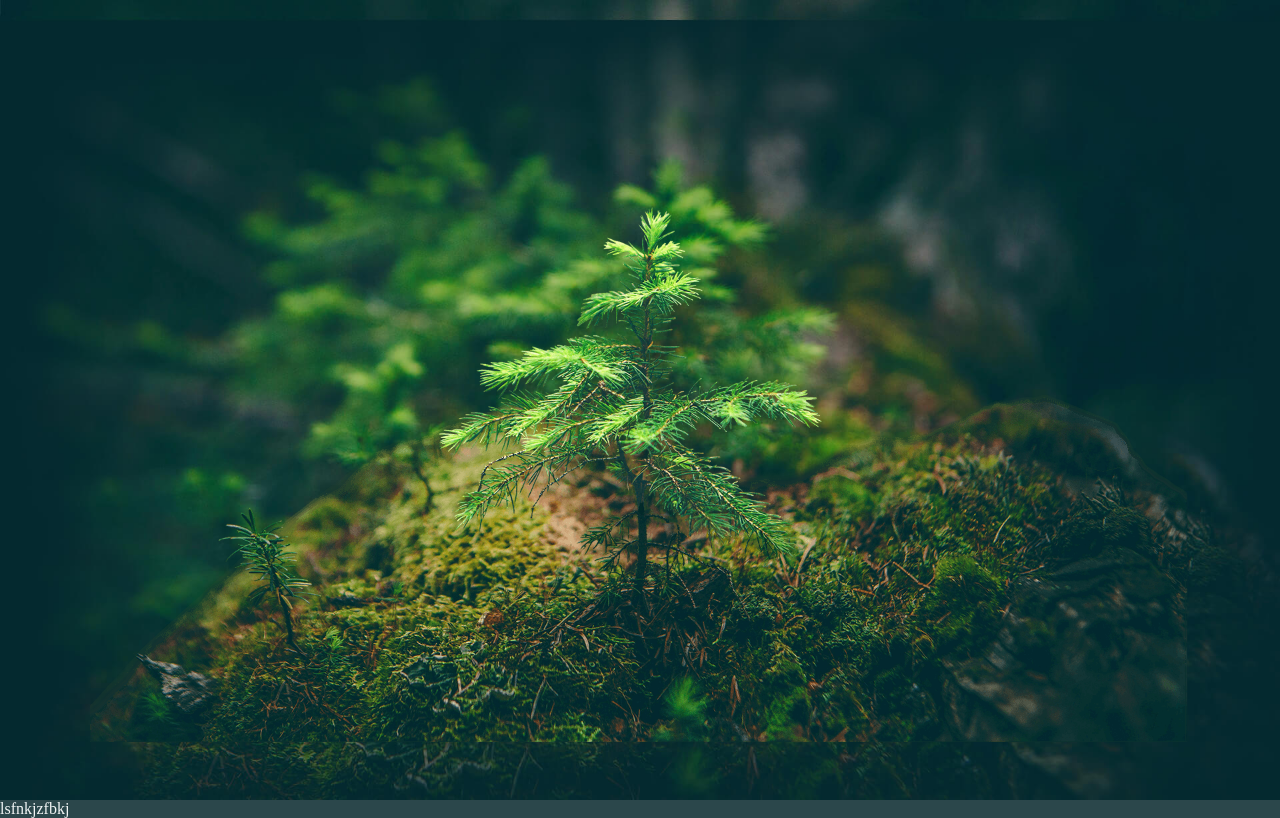
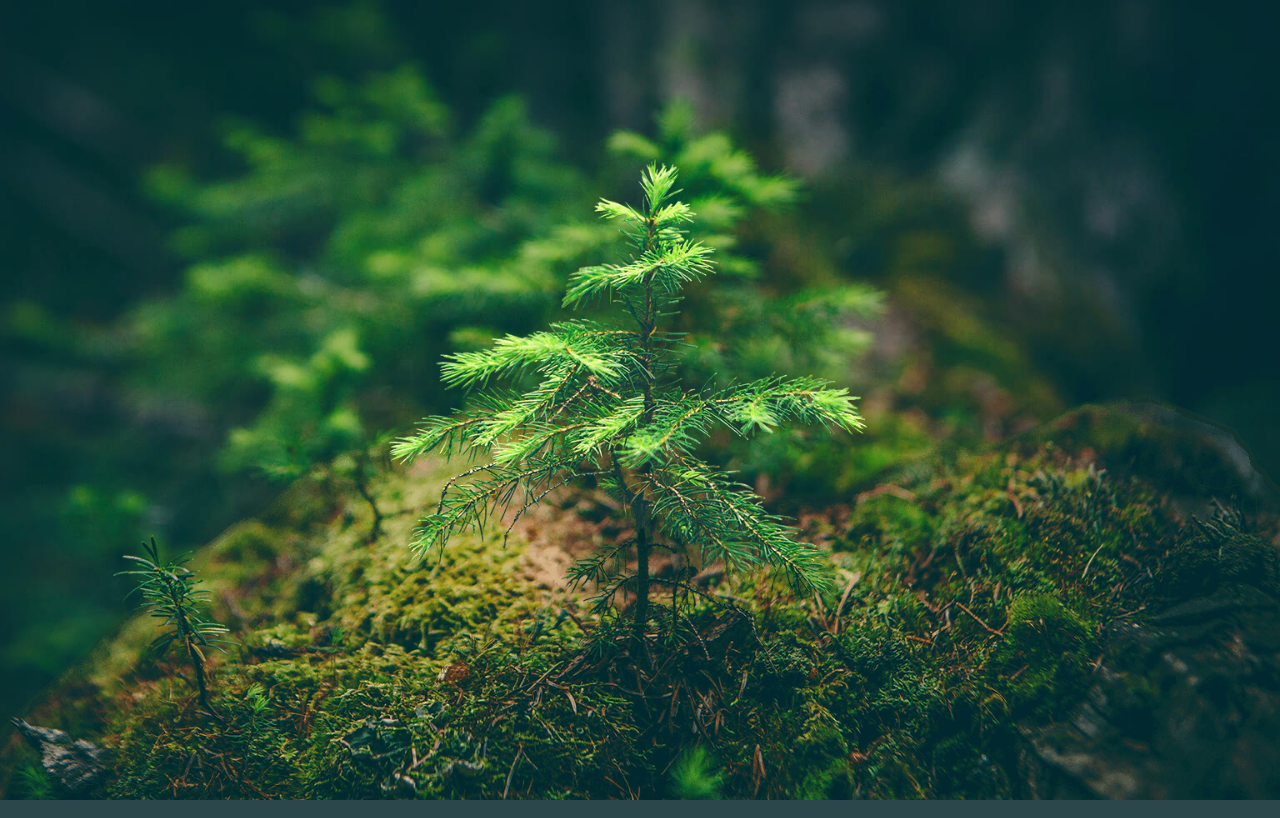
Before and after one commit to alex79yog/Hillel, a plain HTML site: page MyOwnPractice/Paralax/index.html in a window 1280 px wide. Drawn offline with Linux system fonts and the light colour scheme.

Commit message:
add 26-34 in css

```diff
--- a/MyOwnPractice/Paralax/css/main.css
+++ b/MyOwnPractice/Paralax/css/main.css
@@ -25,6 +25,10 @@ body {
 
 .slider__item {
   overflow: hidden;
-  transform: scale(25);
+  transform: scale(1.25)!important;
+  transition: 2s ease!important;
+}
 
+.slider__item:not(.swiper-slide-active) {
+	transform: scale(1)!important;
 }
--- a/MyOwnPractice/Paralax/index.html
+++ b/MyOwnPractice/Paralax/index.html
@@ -45,7 +45,6 @@
             </div>
         </div>
     </div>
-    <nav>lsfnkjzfbkj</nav>
 </body>
 
 </html>
```
